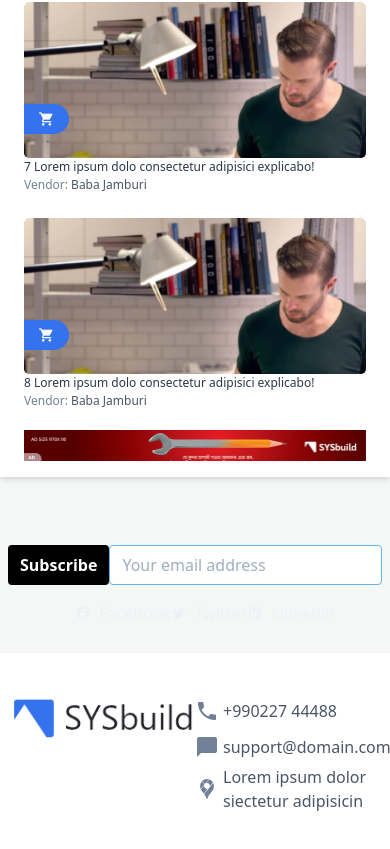
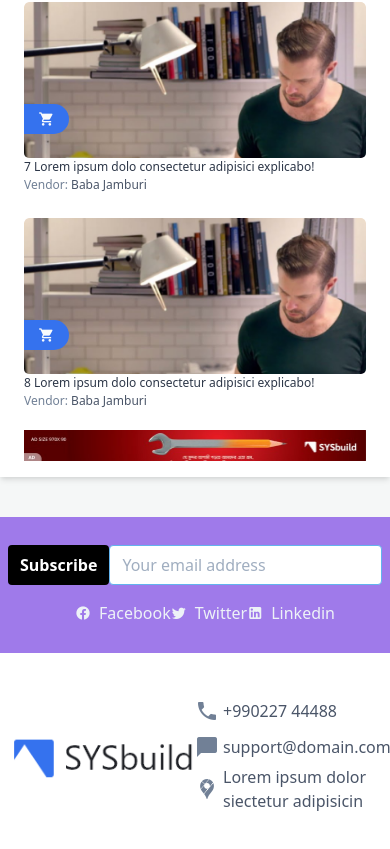
Before and after one commit to allImran/vue-tail-shop, a Vue app: page / in a window 390 px wide. Shown: the part 8791-9640 px from the top of the page. Built offline with nearby package versions, Linux system fonts and the light colour scheme.

Commit message:
footer mobile responsive

```diff
--- a/src/components/molecule/footer/FooterBottom.vue
+++ b/src/components/molecule/footer/FooterBottom.vue
@@ -6,7 +6,7 @@
         <div class="col-span-6 md:hidden sm:block">
           <div class="flex">
 
-            <div class="w-1/2">
+            <div class="w-1/2 h-32 flex items-center">
               <img src="/images/logo.png" alt="">
             </div>
 
--- a/src/components/molecule/footer/FooterMiddle.vue
+++ b/src/components/molecule/footer/FooterMiddle.vue
@@ -1,5 +1,5 @@
 <template>
-	<div class="sm:bg-purple-500 md:bg-gray-700 py-5">
+	<div class="bg-purple-500 md:bg-gray-700 py-5">
 		<div class="container flex-wrap flex mx-auto">
 
 			<div class="w-full sm:w-2/4 lg:w-4/12 p-2 flex items-center hidden md:block lg:block xl:block">
```
